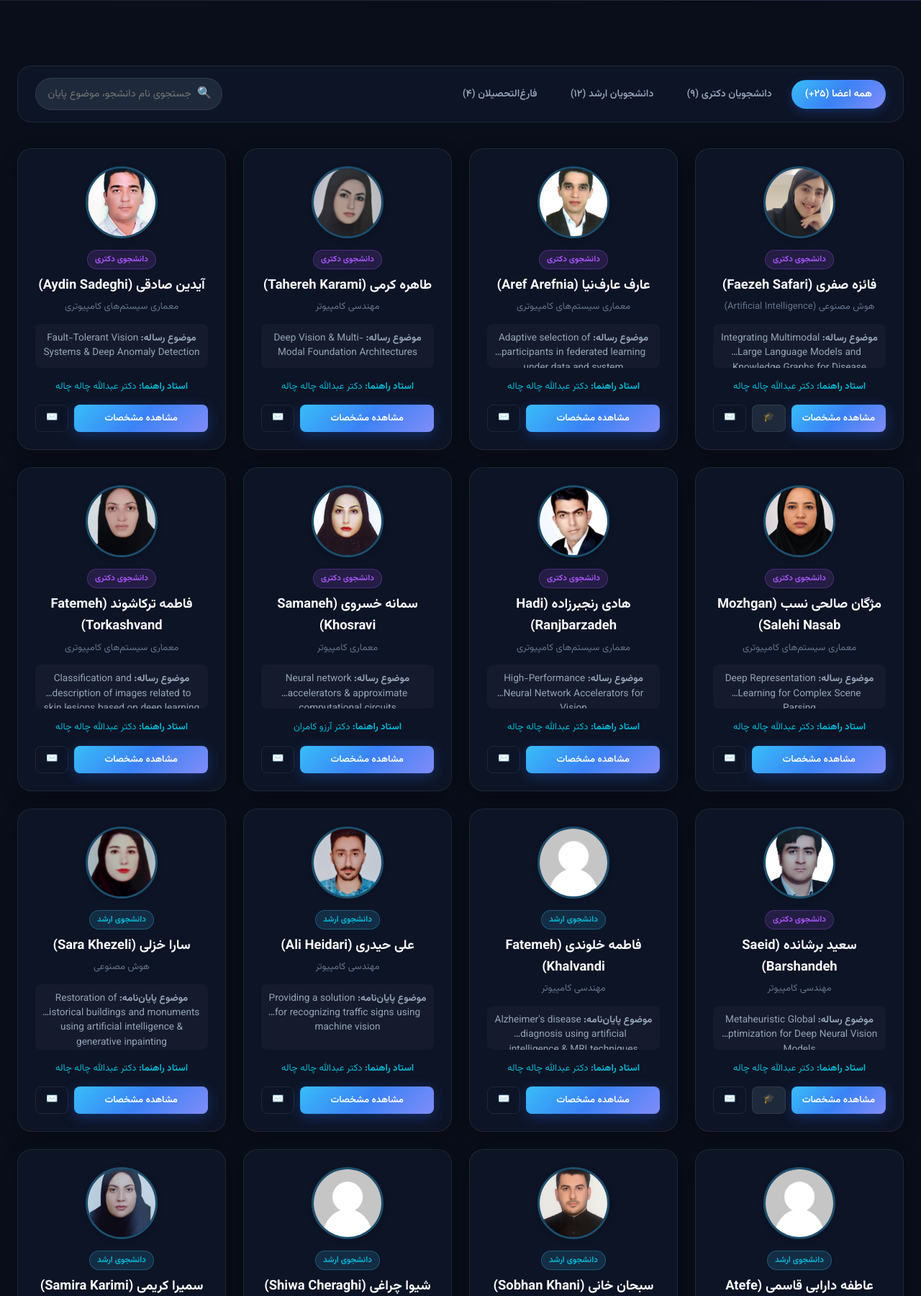
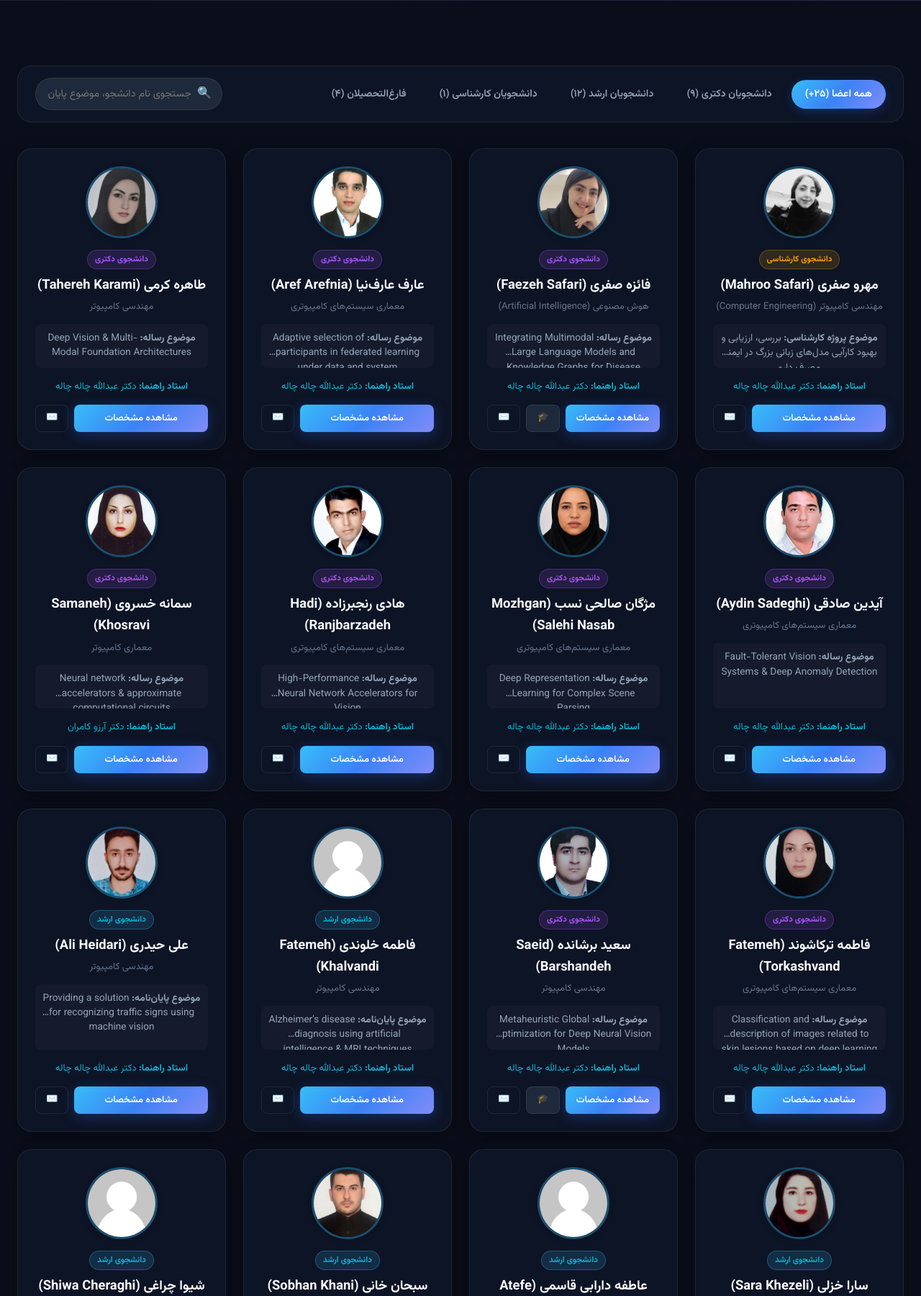
Before and after one commit to FaezehMillerAI/cvip-lab, a PHP site: page /team.html in a window 1280 px wide. Shown: the part 477-2277 px from the top of the page at 72% size. Run offline with PHP 8.4, Linux system fonts and the light colour scheme.

Commit message:
Add Mahroo Safari to lab members and featured spotlight

```diff
--- a/research_portal/css/modern-theme.css
+++ b/research_portal/css/modern-theme.css
@@ -936,6 +936,12 @@
   background: rgba(16, 185, 129, 0.15);
   color: var(--accent-emerald);
   border: 1px solid rgba(16, 185, 129, 0.3);
+}
+
+.badge-bsc {
+  background: rgba(245, 158, 11, 0.15);
+  color: var(--accent-amber);
+  border: 1px solid rgba(245, 158, 11, 0.3);
 }
 
 .student-name {
--- a/research_portal/js/main.js
+++ b/research_portal/js/main.js
@@ -886,6 +886,8 @@
         categoryMatch = (category === 'phd' || category.includes('phd')) && !isAlumni;
       } else if (currentCategory === 'msc') {
         categoryMatch = (category === 'msc' || category.includes('msc')) && !isAlumni;
+      } else if (currentCategory === 'bsc') {
+        categoryMatch = (category === 'bsc' || category.includes('bsc')) && !isAlumni;
       } else if (currentCategory === 'alumni') {
         categoryMatch = isAlumni || category === 'alumni';
       }
--- a/team.html
+++ b/team.html
@@ -104,6 +104,7 @@
                 <button type="button" class="filter-btn student-filter-tab active" data-filter="all" onclick="setStudentFilter('all', this)">همه اعضا (۲۵+)</button>
                 <button type="button" class="filter-btn student-filter-tab" data-filter="phd" onclick="setStudentFilter('phd', this)">دانشجویان دکتری (۹)</button>
                 <button type="button" class="filter-btn student-filter-tab" data-filter="msc" onclick="setStudentFilter('msc', this)">دانشجویان ارشد (۱۲)</button>
+                <button type="button" class="filter-btn student-filter-tab" data-filter="bsc" onclick="setStudentFilter('bsc', this)">دانشجویان کارشناسی (۱)</button>
                 <button type="button" class="filter-btn student-filter-tab" data-filter="alumni" onclick="setStudentFilter('alumni', this)">فارغ‌التحصیلان (۴)</button>
             </div>
 
@@ -115,6 +116,24 @@
 
         <!-- Static Students Grid -->
         <div class="students-grid" id="students-grid-container">
+
+            <!-- Member 0: Mahroo Safari -->
+            <div class="glass-card student-card student-card-item" data-degree="bsc" data-graduated="false" data-search="مهرو صفری mahroo safari کارشناسی هوش مصنوعی مدل های بزرگ زبانی یادگیری عمیق بررسی ارزیابی و بهبود کارآیی مدل های زبانی بزرگ در ایمنی مصرف دارو llm medical دکتر عبدالله چاله چاله">
+                <img class="student-avatar" src="research_portal/uploads/mahroo_safari.jpg" alt="مهرو صفری" onerror="this.src='research_portal/uploads/default.png'">
+                <span class="student-degree-badge badge-bsc">دانشجوی کارشناسی</span>
+                <h4 class="student-name">مهرو صفری (Mahroo Safari)</h4>
+                <div class="student-major">مهندسی کامپیوتر (Computer Engineering)</div>
+                <div class="student-thesis">
+                    <strong>موضوع پروژه کارشناسی: </strong>بررسی، ارزیابی و بهبود کارآیی مدل‌های زبانی بزرگ در ایمنی مصرف دارو
+                </div>
+                <div style="font-size: 0.82rem; color: var(--accent-cyan); margin-bottom: 14px;">
+                    <strong>استاد راهنما: </strong>دکتر عبدالله چاله چاله
+                </div>
+                <div class="student-card-actions">
+                    <button type="button" class="btn btn-primary btn-sm" style="flex: 1;" onclick="openStaticModal('مهرو صفری (Mahroo Safari)', 'دانشجوی کارشناسی', 'badge-bsc', 'مهندسی کامپیوتر (Computer Engineering)', 'mahroo_safari.jpg', 'بررسی، ارزیابی و بهبود کارآیی مدل‌های زبانی بزرگ در ایمنی مصرف دارو', 'هوش مصنوعی، مدل‌های بزرگ زبانی، یادگیری عمیق (Artificial Intelligence, LLMs, Deep Learning)', 'دکتر عبدالله چاله چاله', 'safarimahrooce@gmail.com', '')">مشاهده مشخصات</button>
+                    <a href="mailto:safarimahrooce@gmail.com" class="btn btn-outline btn-sm">✉️</a>
+                </div>
+            </div>
 
             <!-- Member 1: Faezeh Safari -->
             <div class="glass-card student-card student-card-item" data-degree="phd" data-graduated="false" data-search="فائزه صفری faezeh safari هوش مصنوعی llm medical image knowledge graphs دکتر عبدالله چاله چاله">
@@ -727,6 +746,8 @@
             matchCategory = (degree === 'phd') && !isAlumni;
         } else if (filter === 'msc') {
             matchCategory = (degree === 'msc') && !isAlumni;
+        } else if (filter === 'bsc') {
+            matchCategory = (degree === 'bsc') && !isAlumni;
         } else if (filter === 'alumni') {
             matchCategory = isAlumni;
         }
```
Also changed, not shown: index.html (+14 -0 lines), research_portal/uploads/mahroo_safari.jpg (added).
